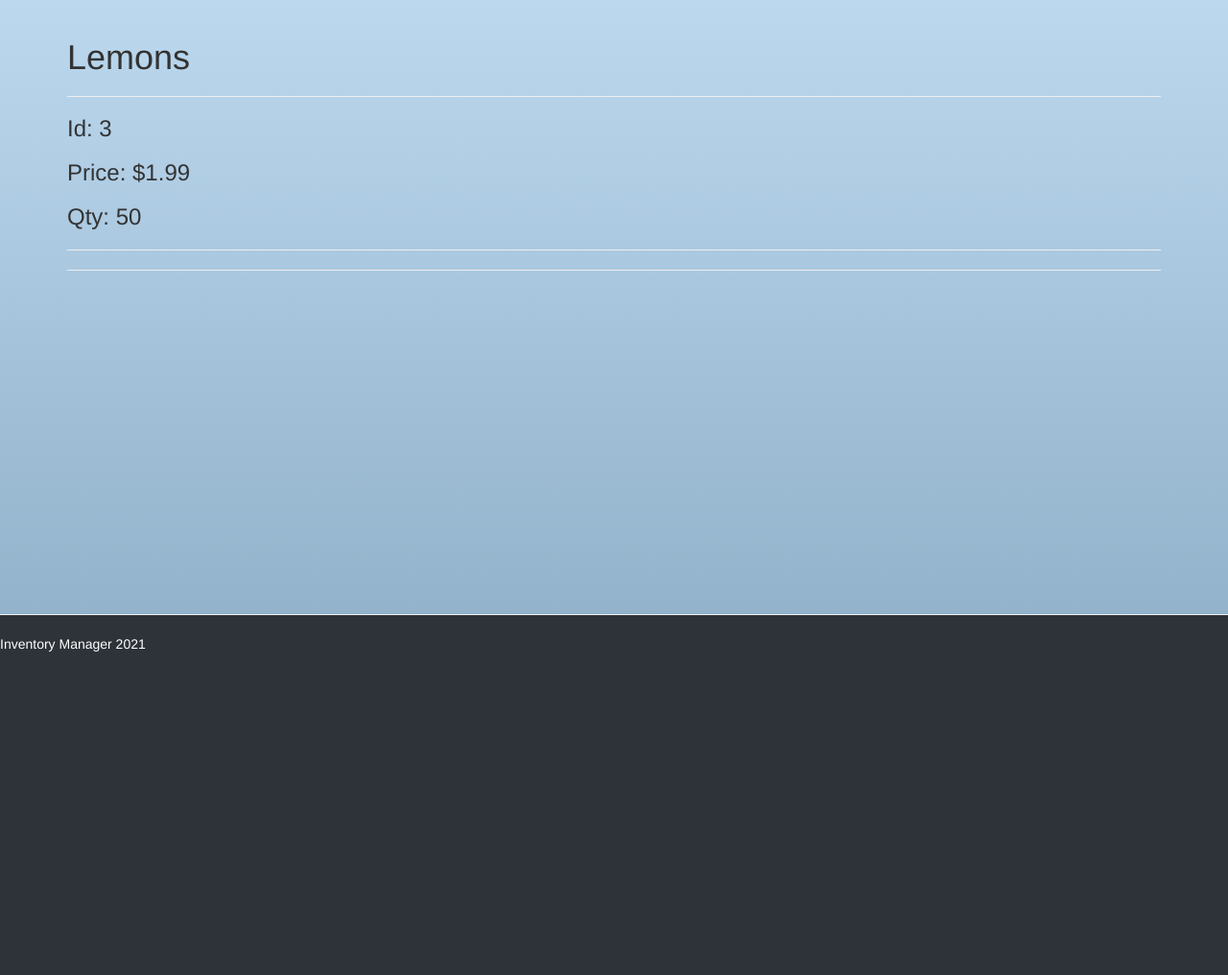
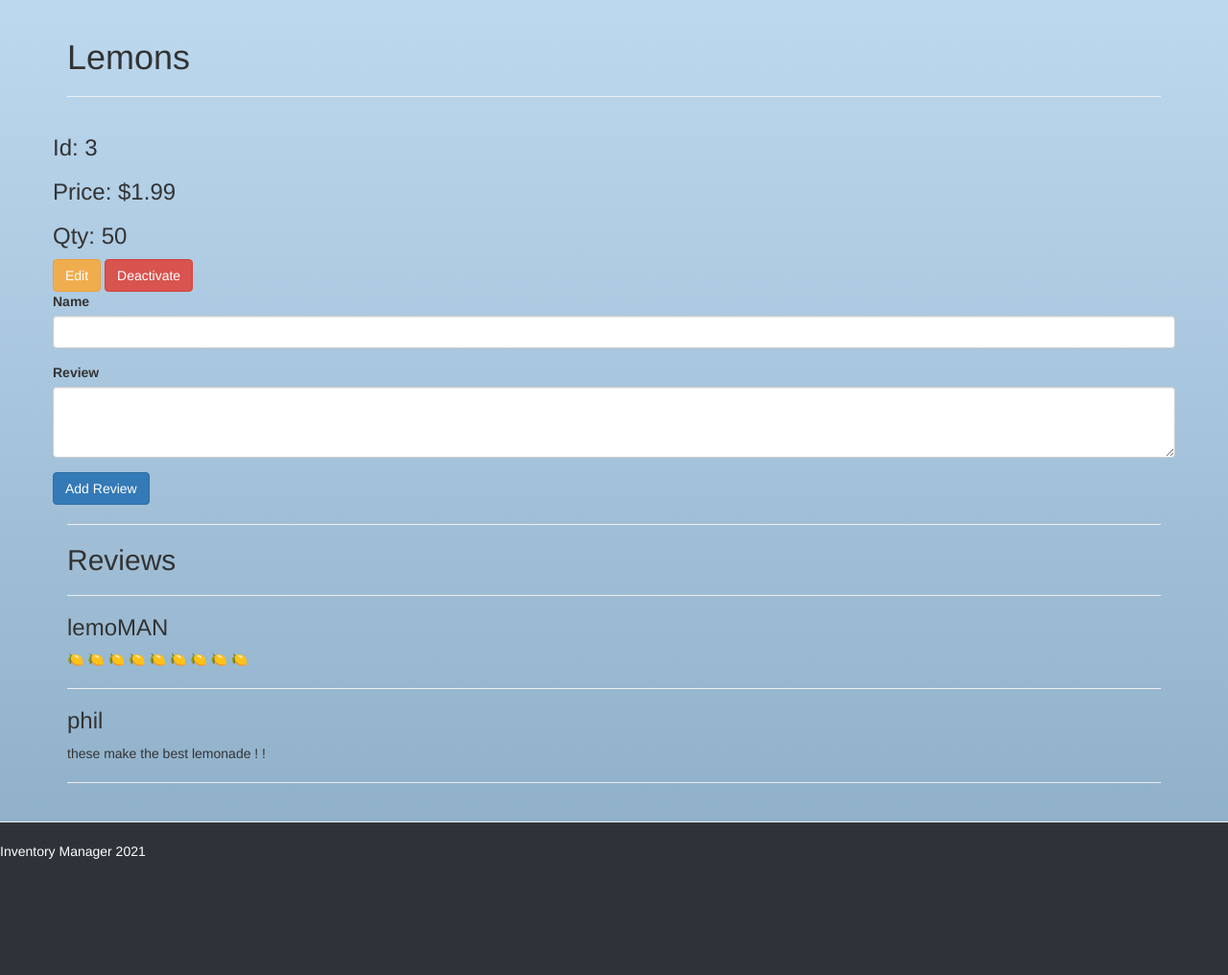
Before and after one commit to gen8787/FSDI-111-Inventory-Manager, a Flask app: page /product/3 in a window 1280 px wide. Shown: the part 52-1068 px from the top of the page at 96% size. Before the commit the page ends 731 px from the top, so only its background shows below. Run offline with Flask 2, Linux system fonts and the light colour scheme; data comes from the database, SQL or seed files in the repository; both versions use the stored data as it was after the commit; some libraries are stand-ins or nearby versions.

Commit message:
create form, js, ++

```diff
--- a/inventory_manager/app/database/__init__.py
+++ b/inventory_manager/app/database/__init__.py
@@ -26,6 +26,16 @@ def create(name, price, quantity, description, category):
     return last_row_id
 
 
+# ---- C R E A T E   R E V I E W
+def create_review(name, review, product_id):
+    values = (name, review, product_id)
+    query = """INSERT INTO review(name, review, product_id) VALUES(?, ?, ?)"""
+    cursor = get_db()
+    last_row_id = cursor.execute(query, values).lastrowid
+    cursor.commit()
+    return last_row_id
+
+
 # ---- G E T   A L L   P R O D U C T S
 def get_all_products():
     cursor = get_db().execute("SELECT * FROM product", ())
@@ -37,6 +47,14 @@ def get_all_products():
 # ---- G E T   O N E   P R O D U C T
 def get_one_product(product_id):
     cursor = get_db().execute("SELECT * FROM product WHERE id = %s" % product_id, ())
+    results = cursor.fetchall()
+    cursor.close()
+    return results
+
+
+# ---- G E T   R E V I E W S
+def get_reviews(product_id):
+    cursor = get_db().execute("SELECT * FROM review WHERE product_id = %s" % product_id, ())
     results = cursor.fetchall()
     cursor.close()
     return results
--- a/inventory_manager/app/routes.py
+++ b/inventory_manager/app/routes.py
@@ -16,16 +16,28 @@ def index():
 # ---- A D D   P R O D U C T
 @app.route("/product/add", methods=["POST"])
 def add_product():
-    data = request.json
+    data = request.form
     new_product = create(
-        data.get("name"),
-        data.get("price"),
-        data.get("quantity"),
-        data.get("description"),
-        data.get("category")
+        data.get("form-name"),
+        data.get("form-price"),
+        data.get("form-quantity"),
+        data.get("form-description"),
+        data.get("form-category")
     )
 
-    return {"ok": True, "message": "Success", "product": new_product}
+    return redirect("/")
+
+
+# ---- A D D   R E V I E W
+@app.route("/review/<product_id>/add", methods=["POST"])
+def add_review(product_id):
+    data = request.form
+    new_review = create_review(
+        data.get("form-name"),
+        data.get("form-review"),
+        product_id
+    )
+    return redirect("/products")
 
 
 # ---- A L L   P R O D U C T S
@@ -34,11 +46,13 @@ def all_products():
     out = get_all_products()
     return render_template("all_products.html", products = out)
 
+
 # ---- O N E   P R O D U C T
 @app.route("/product/<product_id>")
 def one_product(product_id):
     one_product = get_one_product(product_id)
-    return render_template("one_product.html", one_product = one_product)
+    reviews = get_reviews(product_id)
+    return render_template("one_product.html", one_product = one_product, reviews = reviews)
 
 
 # ---- E D I T   P R O D U C T
@@ -69,6 +83,7 @@ def activate_product(product_id):
     out = set_is_active(product_id)
     return redirect("/products/inactive")
 
+
 # ---- P A G E   N O T   F O U N D
 @app.errorhandler(404)
 def page_not_found(e):
--- /dev/null
+++ b/inventory_manager/app/static/js/script.js
@@ -0,0 +1,4 @@
+function buttonClick() {
+    console.log("CLICK");
+
+}
--- a/inventory_manager/app/templates/base.html
+++ b/inventory_manager/app/templates/base.html
@@ -3,6 +3,7 @@
 {% block styles %}
     {{ super() }}
     <link rel="stylesheet" href="{{url_for('static', filename='../static/css/style.css')}}">
+    <script src="{{url_for('static', filename='../static/js/script.js')}}"></script>
 {% endblock styles %}
 
 {% block navbar %}
--- a/inventory_manager/app/templates/inactive.html
+++ b/inventory_manager/app/templates/inactive.html
@@ -20,7 +20,7 @@
                 <tbody>
 
                     {% for prod in products %}
-                    {% if prod[6] == "False"  or prod[6] == 0 %}
+                    {% if prod[6] == "False" or prod[6] == 0 %}
 
                     {% if prod[3] <= 20 %}
                         <tr class="table-danger">
--- a/inventory_manager/app/templates/one_product.html
+++ b/inventory_manager/app/templates/one_product.html
@@ -5,13 +5,51 @@
     <div class="container">
         <h1 class="mb-3">{{ one_product[0][1] }}</h1>
         <hr>
+        <div class="row">
+            <div class="col-4">
+                <h3>Id: {{ one_product[0][0] }}</h3>
+                <h3>Price: {{ "$%.2f"|format(one_product[0][2]) }}</h3>
+                <h3>Qty: {{ one_product[0][3] }}</h3>
+                <button class="mt-5 mr-1 btn btn-warning" onClick="buttonClick()">Edit</button>
 
-        <h3>Id: {{ one_product[0][0] }}</h3>
-        <h3>Price: {{ "$%.2f"|format(one_product[0][2]) }}</h3>
-        <h3>Qty: {{ one_product[0][3] }}</h3>
+                {% if one_product[0][6] == 1 or one_product[0][6] == "True" %}
+                <button class="mt-5 btn btn-danger" onClick="buttonClick()">Deactivate</button>
+                {% endif %}
+                {% if one_product[0][6] == 0 or one_product[0][6] == "False" %}
+                <button class="mt-5 btn btn-success" onClick="buttonClick()">Activate</button>
+                {% endif %}
+            </div>
+
+            <div class="col-8">
+                <form class="" action="/review/{{one_product[0][0]}}/add" method="post">
+
+                    <div class="form-group">
+                        <label for="">Name</label>
+                        <input type="text" class="form-control" name="form-name">
+                    </div>
+
+                    <div class="form-group">
+                        <label for="">Review</label>
+                        <textarea class="form-control" rows="3" name="form-review"></textarea>
+                    </div>
+
+                    <button type="submit" class="btn btn-primary">Add Review</button>
+
+                </form>
+            </div>
+        </div>
+
+        <hr>
+        <h2 class="mb-3">Reviews</h2>
         <hr>
 
-        <hr class="mb-5">
+        {% for review in reviews %}
+        <div class="pl-5">
+            <h3>{{review[1]}}</h3>
+            <p>{{review[2]}}</p>
+            <hr>
+        </div>
+        {% endfor %}
 
     </div>
 
```
Also changed, not shown: inventory_manager/app/templates/index.html (+36 -1 lines), README.md, inventory_manager/inventory_manager.db.
